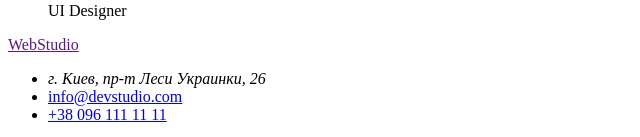
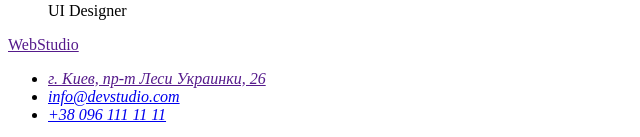
Before and after one commit to KizievDmitriy/goit-markup-hw-01, a plain HTML site: page index.html in a window 1280 px wide. Shown: the part 2994-3131 px from the top of the page, without its empty margins (0-640 px from the left). Drawn offline with Linux system fonts and the light colour scheme.

Commit message:
обернул в адресс список

```diff
--- a/index.html
+++ b/index.html
@@ -58,7 +58,7 @@
                 </li>
             </ul>
         </section>
-        <!-- Block-whote-we-do -->
+        <!-- Block-whate-we-do -->
         <section>
             <h2>Чем мы занимаемся</h2>
             <ul>
@@ -110,12 +110,13 @@
     <!-- Block-info-adress -->
     <footer>
         <a href="">WebStudio</a>
-        <ul>
-            <li><address>г. Киев, пр-т Леси Украинки, 26</address> </li>
-            <li><a href="mailto:info@devstudio.com">info@devstudio.com</a></li>
-            <li><a href="tel:+380961111111">+38 096 111 11 11</a></li>
-        </ul>
-
+        <address>
+            <ul>
+                <li><a href="">г. Киев, пр-т Леси Украинки, 26</a></li>
+                <li><a href="mailto:info@devstudio.com">info@devstudio.com</a></li>
+                <li><a href="tel:+380961111111">+38 096 111 11 11</a></li>
+            </ul>
+        </address>
     </footer>
 
 </body>
```
